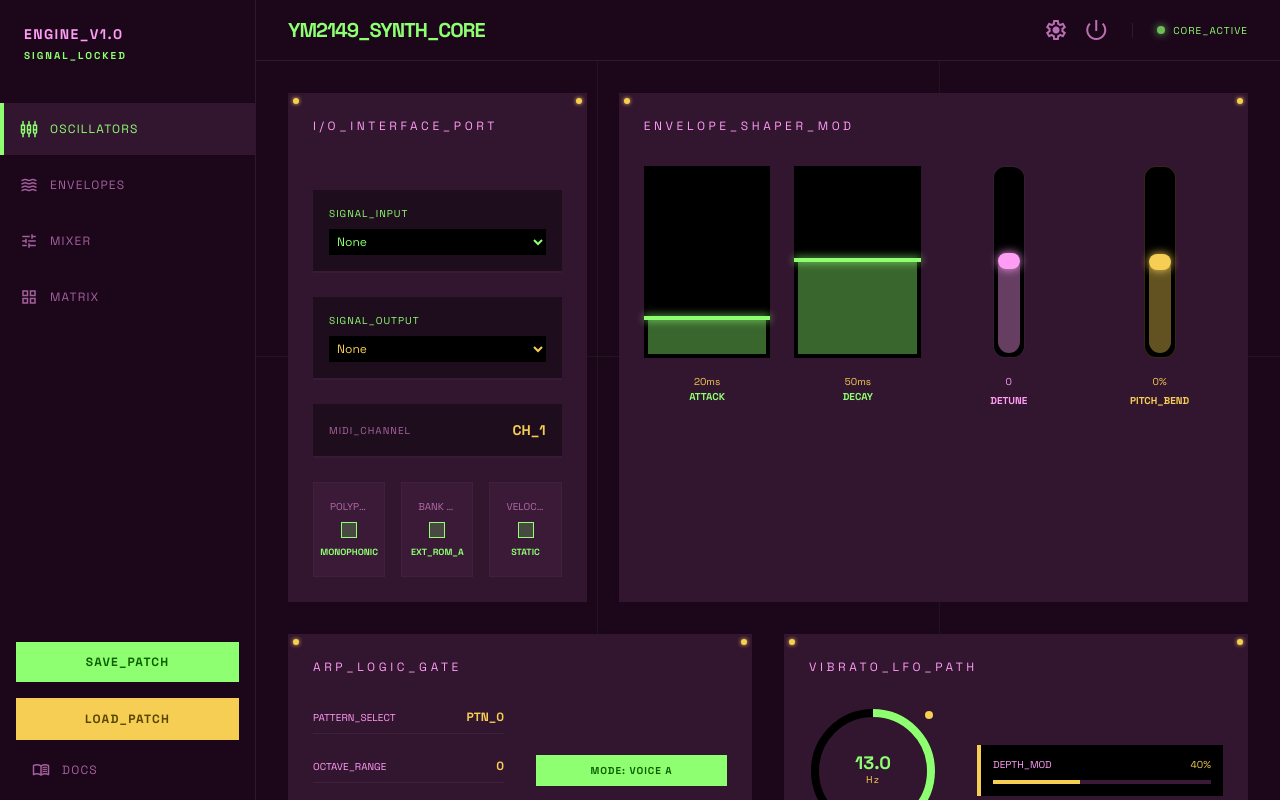
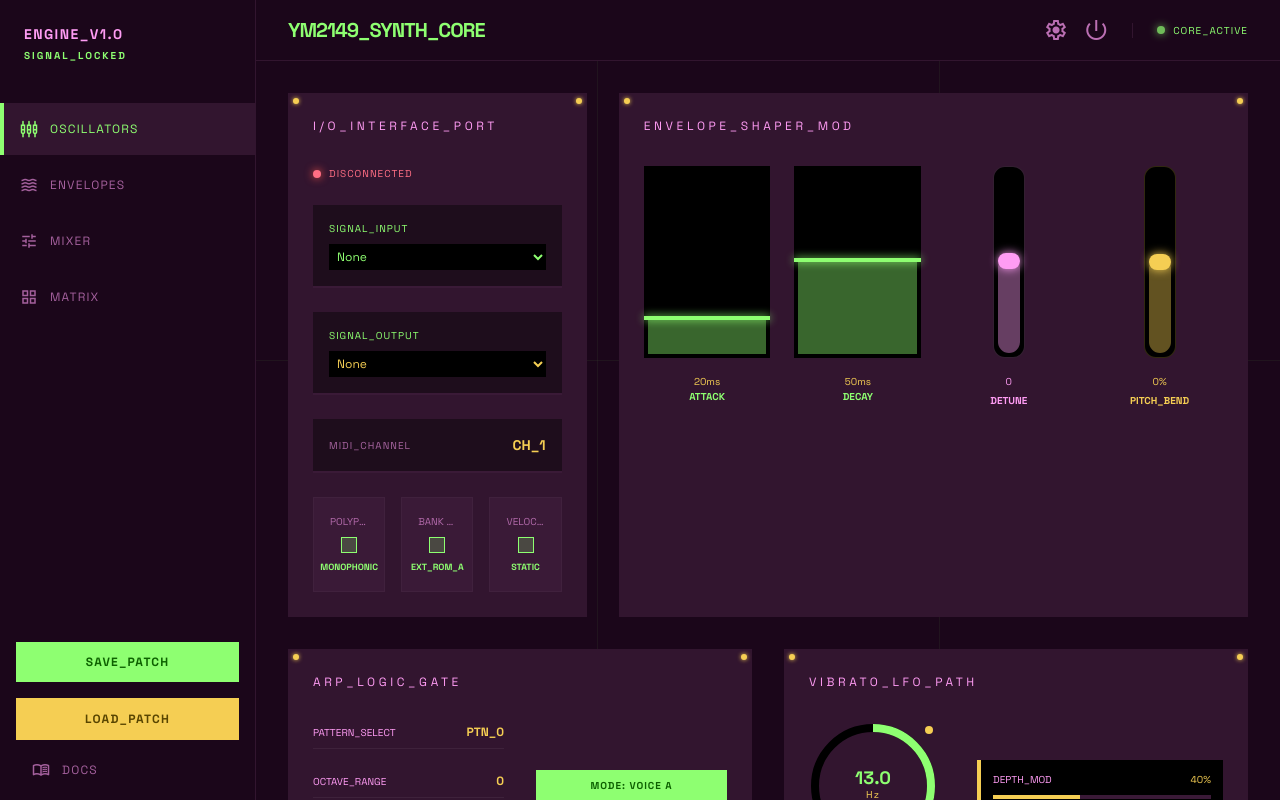
Before and after one commit to ondzilla/ym2149-midi-controller, a React (Vite) app in the folder app/: page / in a window 1280 px wide. Built offline with nearby package versions, Linux system fonts and the light colour scheme.

Commit message:
feat: add visible MIDI connection status indicator in ConnectionPanel
Co-authored-by: ondzilla <370250+ondzilla@users.noreply.github.com>

```diff
--- a/app/src/components/ConnectionPanel.tsx
+++ b/app/src/components/ConnectionPanel.tsx
@@ -1,19 +1,44 @@
-import React, { useState } from 'react';
-
-// Mocks matching the tests
-const inputs = [{ id: 'mock-in-1', name: 'Mock Input 1' }];
-const outputs = [{ id: 'mock-out-1', name: 'Mock Output 1' }];
+import React, { useState, useEffect } from 'react';
+import { midiService } from '../services/midiService';
 
 export const ConnectionPanel: React.FC = () => {
   const [activeInId, setActiveInId] = useState<string | null>(null);
-  const [activeOutId, setActiveOutId] = useState<string | null>(null);
+  const [activeOutId, setActiveOutId] = useState<string | null>(midiService.outputDevice?.id || null);
+  const [inputs, setInputs] = useState<MIDIInput[]>(midiService.inputs);
+  const [outputs, setOutputs] = useState<MIDIOutput[]>(midiService.outputs);
+
+  useEffect(() => {
+    // Subscribe to changes
+    const unsubscribe = midiService.subscribe(() => {
+      setInputs(midiService.inputs);
+      setOutputs(midiService.outputs);
+      if (midiService.outputDevice) {
+        setActiveOutId(midiService.outputDevice.id);
+      } else {
+        setActiveOutId(null);
+      }
+    });
+
+    return unsubscribe;
+  }, []);
+
+  const handleOutputChange = (e: React.ChangeEvent<HTMLSelectElement>) => {
+    const val = e.target.value;
+    setActiveOutId(val);
+    midiService.setOutputDevice(val);
+  };
 
   return (
     <>
-      <h3 className="sr-only">Connection Panel</h3>
-      <span data-testid="connection-status" className="sr-only">
-        {activeOutId ? 'Connected' : 'Disconnected'}
-      </span>
+      <div className="flex justify-between items-center mb-4">
+        <h3 className="sr-only">Connection Panel</h3>
+        <div className="flex items-center gap-2">
+          <div className={`w-2 h-2 rounded-full ${activeOutId ? 'bg-primary shadow-[0_0_8px_#8eff71]' : 'bg-error shadow-[0_0_8px_#ff5449]'}`}></div>
+          <span data-testid="connection-status" className={`font-headline text-[10px] tracking-widest ${activeOutId ? 'text-primary' : 'text-error'}`}>
+            {activeOutId ? 'CONNECTED' : 'DISCONNECTED'}
+          </span>
+        </div>
+      </div>
 
       <div className="bg-black/40 p-4 border-b-2 border-surface-container-highest">
         <label className="font-headline text-[10px] text-primary tracking-widest block mb-2">SIGNAL_INPUT</label>
@@ -36,7 +61,7 @@ export const ConnectionPanel: React.FC = () => {
           <select
             aria-label="Output Device"
             value={activeOutId || ''}
-            onChange={e => setActiveOutId(e.target.value)}
+            onChange={handleOutputChange}
             className="flex-1 bg-surface-container-lowest text-secondary text-xs font-headline border-none ring-0 outline-none p-1 placeholder-opacity-50 cursor-pointer"
           >
             <option value="">None</option>
```
Also changed, not shown: 2 other files (tests, documents, lock files or other folders).
